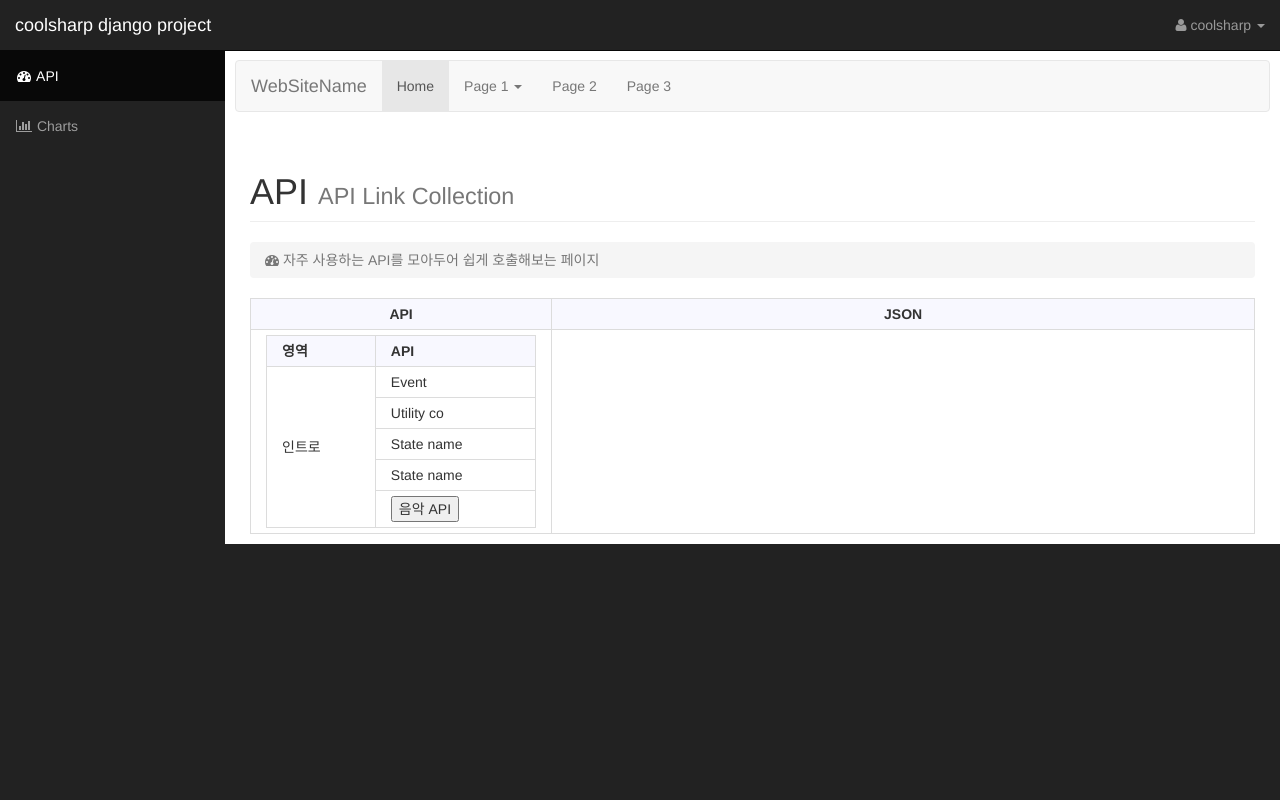
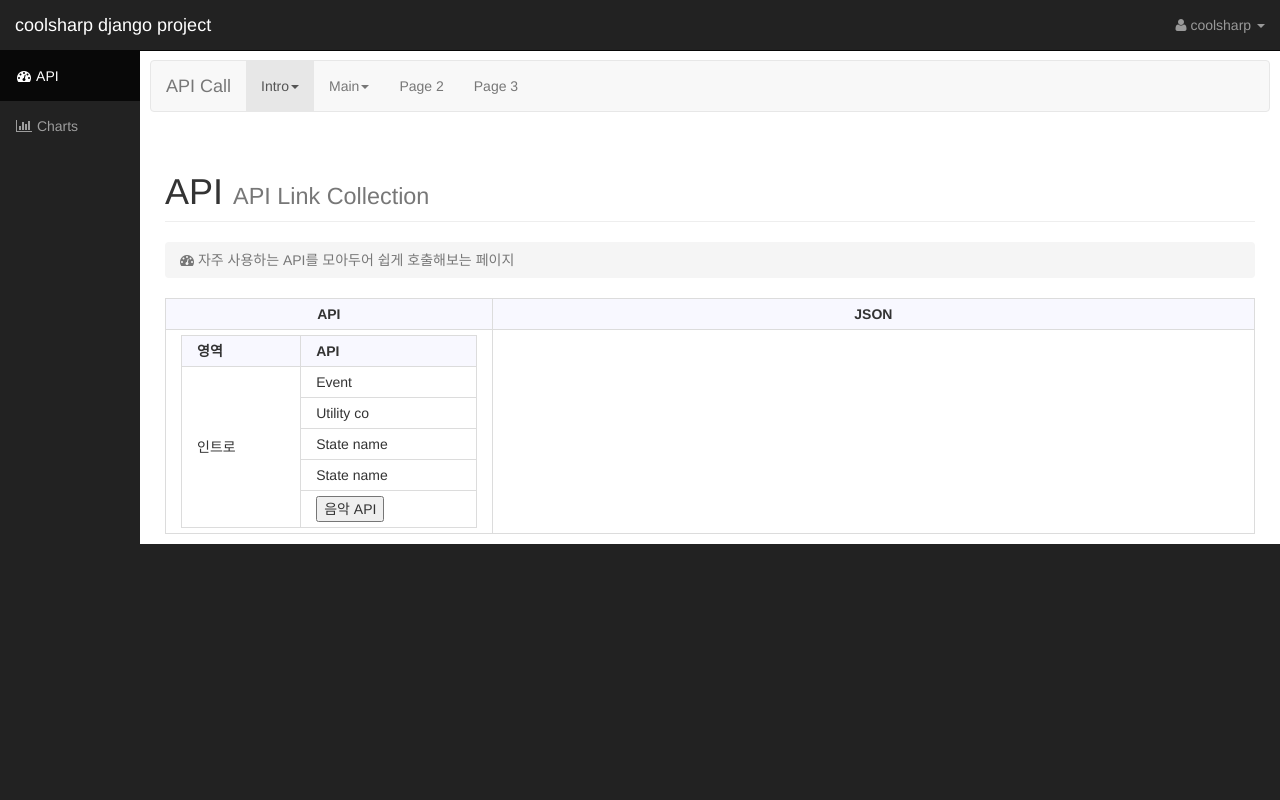
Before and after one commit to coolsharp/ProjDjango, a Django app: page / in a window 1280 px wide. Run offline with Django 3.2, Linux system fonts and the light colour scheme; some libraries are stand-ins or nearby versions.

Commit message:
구조 개선

```diff
--- a/blog/static/css/sb-admin.css
+++ b/blog/static/css/sb-admin.css
@@ -34,7 +34,7 @@ body {
 
 @media(min-width:768px) {
     #wrapper {
-        padding-left: 225px;
+        padding-left: 140px;
     }
 
     #page-wrapper {
@@ -116,9 +116,9 @@ ul.alert-dropdown {
     .side-nav {
         position: fixed;
         top: 51px;
-        left: 225px;
-        width: 225px;
-        margin-left: -225px;
+        left: 140px;
+        width: 140px;
+        margin-left: -140px;
         border: none;
         border-radius: 0;
         overflow-y: auto;
@@ -129,7 +129,7 @@ ul.alert-dropdown {
     }
 
     .side-nav>li>a {
-        width: 225px;
+        width: 140px;
     }
 
     .side-nav li a:hover,
--- a/blog/templates/coolsharp/api/base.html
+++ b/blog/templates/coolsharp/api/base.html
@@ -13,17 +13,23 @@
     <nav class="navbar navbar-default">
         <div class="container-fluid">
             <div class="navbar-header">
-                <a class="navbar-brand" href="#">WebSiteName</a>
+                <a class="navbar-brand" href="#">API Call</a>
             </div>
             <ul class="nav navbar-nav">
-                <li class="active"><a href="#">Home</a></li>
+                <li class="active" class="dropdown">
+                    <a class="dropdown-toggle" data-toggle="dropdown" href="#">Intro<span class="caret"></span></a>
+                    <ul class="dropdown-menu">
+                        <li><a href="#">메인 리스트</a></li>
+                        <li><a href="#">추천 리스트</a></li>
+                        <li><a href="#">베스트 100</a></li>
+                    </ul>
+                </li>
                 <li class="dropdown">
-                    <a class="dropdown-toggle" data-toggle="dropdown" href="#">Page 1
-                        <span class="caret"></span></a>
+                    <a class="dropdown-toggle" data-toggle="dropdown" href="#">Main<span class="caret"></span></a>
                     <ul class="dropdown-menu">
-                        <li><a href="#">Page 1-1</a></li>
-                        <li><a href="#">Page 1-2</a></li>
-                        <li><a href="#">Page 1-3</a></li>
+                        <li><a href="#">메인 리스트</a></li>
+                        <li><a href="#">추천 리스트</a></li>
+                        <li><a href="#">베스트 100</a></li>
                     </ul>
                 </li>
                 <li><a href="#">Page 2</a></li>
```
